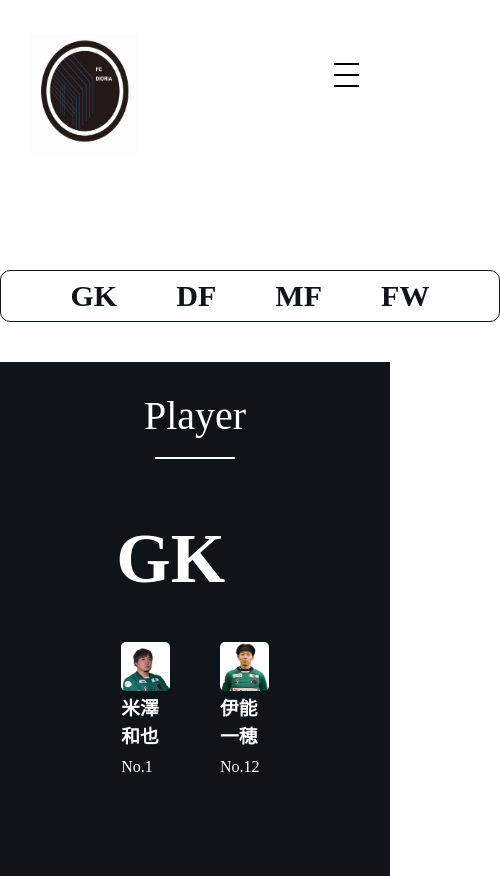
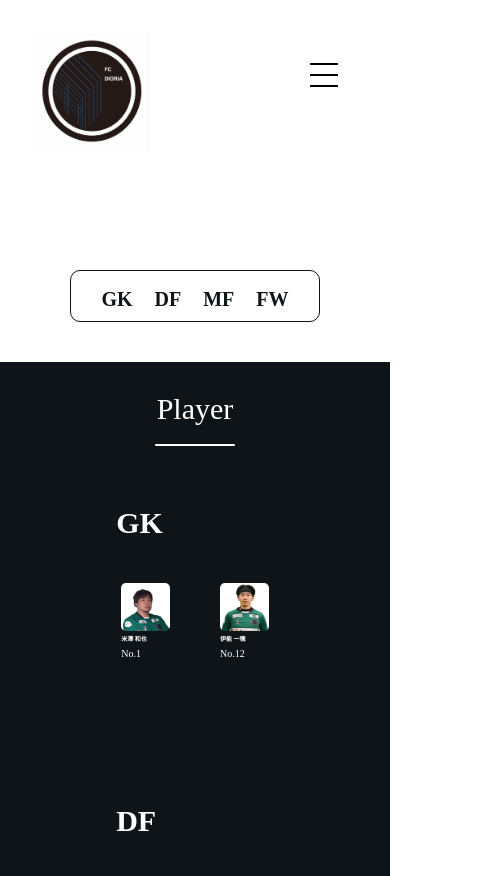
Before and after one commit to ryuji0909/FC.DIORIA, a plain HTML site: page player.html in a window 390 px wide. Shown: the top 876 px of the page, 500 px wide, since content can reach past the window. Drawn offline with nearby package versions, Linux system fonts and the light colour scheme.

Commit message:
Update player.css

```diff
--- a/player.css
+++ b/player.css
@@ -154,13 +154,13 @@ a {
     margin-bottom: 100px;
 }
 #player img {
-    width: 900px;
     border-radius: 5px;
 }
 
 .content {
     display: grid;
     grid-template-columns: repeat(4, 1fr);
+    height: auto;
     padding: 40px;
     column-gap: 40px;
     row-gap: 80px;
@@ -243,6 +243,10 @@ a {
 
 #footer .fa-brands {
     margin: 20px;
+}
+
+.footer-title {
+    padding-bottom: 7px;
 }
 
 /*----ハンバーガーメニュー----*/
@@ -379,3 +383,88 @@ a {
     visibility: visible;
   }
 }
+
+@media screen and (max-width: 499px){
+    body {
+      overflow-x: hidden;
+  }
+  .header-logo {
+      width: 100%;
+    }
+
+    .nav_toggle {
+     margin-left: -20%;
+    }
+
+    #nav-top {
+        width: 300px;
+        padding: 3% 5%;
+    }
+
+    #nav-top ul li a {
+        font-size: 20px;
+    }
+
+    .section-title {
+        font-size: 30px;
+    }
+
+    .content-title {
+        font-size: 30px;
+    }
+
+    .content h3 {
+        font-size: 12px;
+    }
+
+    .content p {
+        font-size: 10px;
+    }
+
+    .footer-title {
+        padding-bottom: 7px;
+    }
+
+  }
+
+  @media screen and (max-width: 399px){
+    body {
+      overflow-x: hidden;
+  }
+  .header-logo {
+      width: 100%;
+    }
+
+    .nav_toggle {
+     margin-left: -15%;
+    }
+
+    #nav-top {
+        width: 250px;
+        padding: 2% 5%;
+    }
+
+    #nav-top ul li a {
+        font-size: 20px;
+    }
+
+    .section-title {
+        font-size: 30px;
+    }
+
+    .content-title {
+        font-size: 30px;
+    }
+
+    .content h3 {
+        font-size: 6px;
+    }
+
+    .content p {
+        font-size: 10px;
+    }
+
+    .footer-title {
+        padding-bottom: 7px;
+    }
+  }
```
